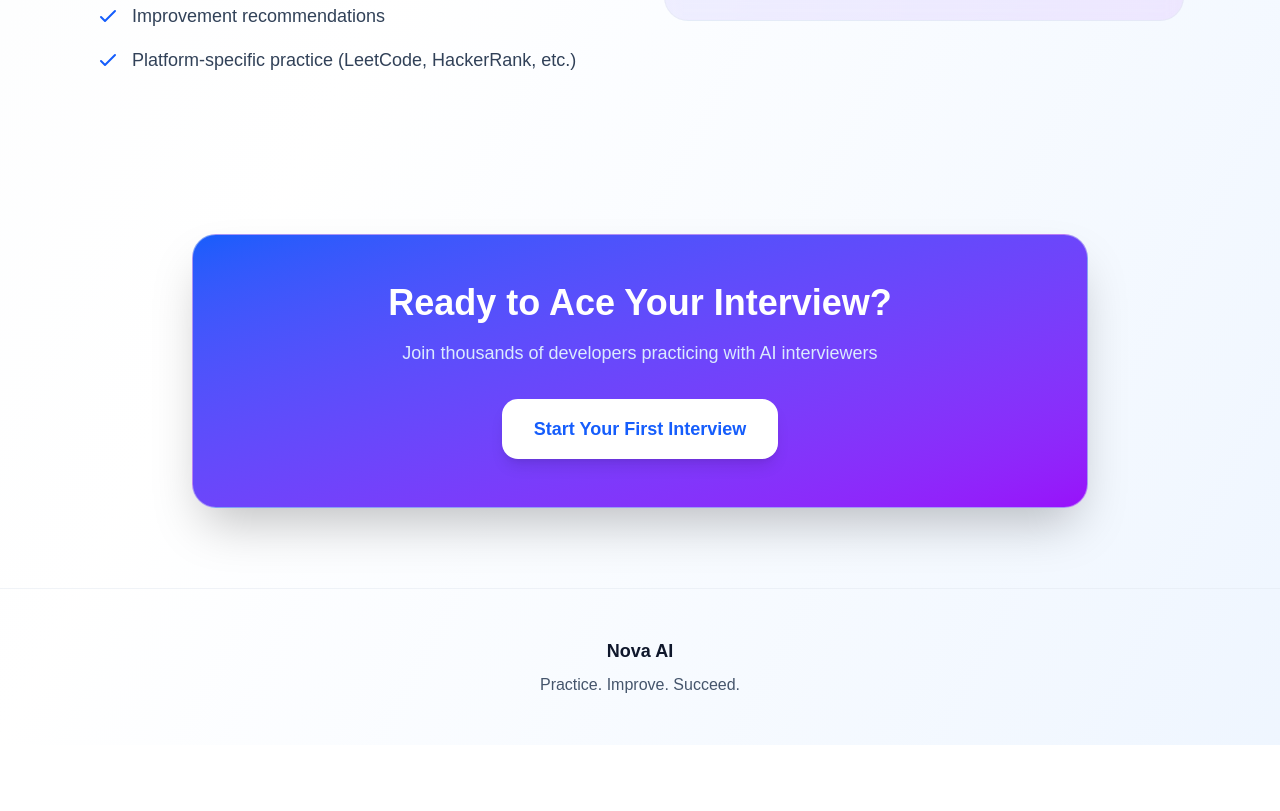
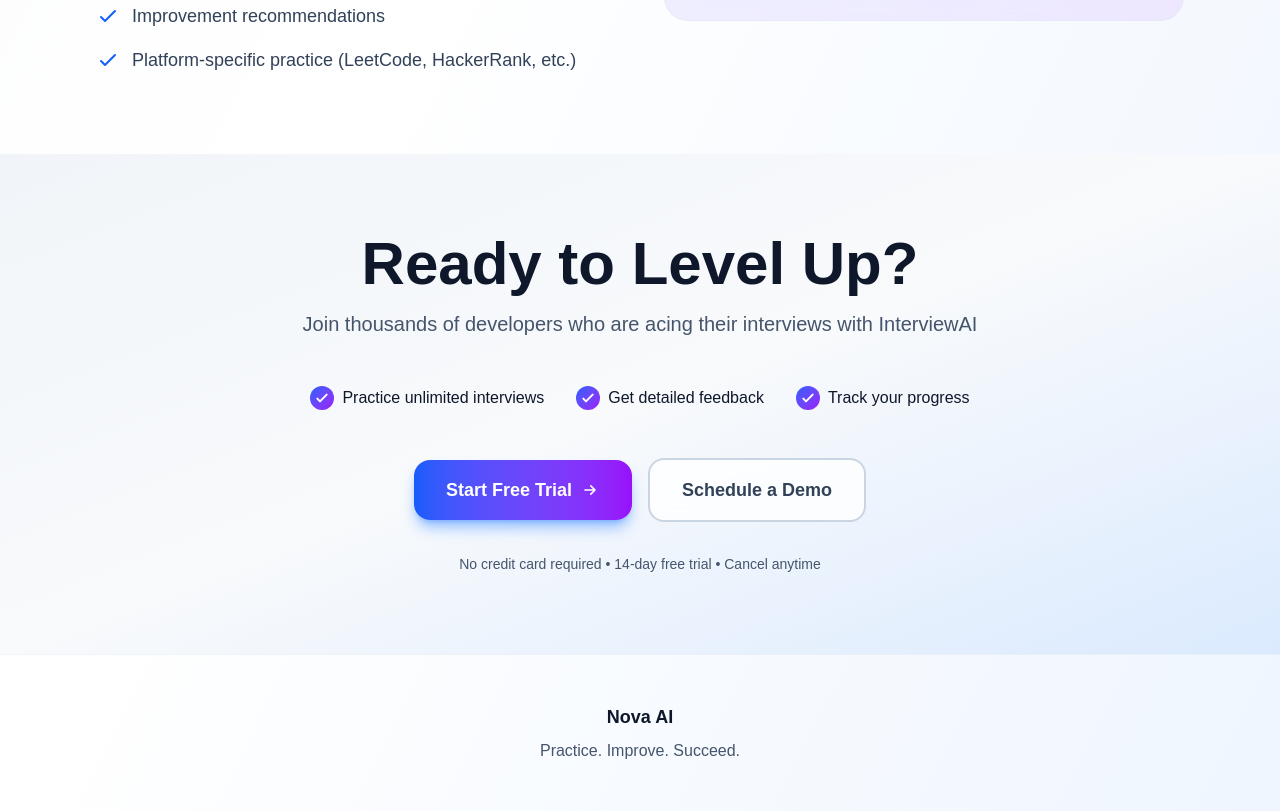
Before and after one commit to Pritika-Shukla/NovaAI, a Next.js app: page / in a window 1280 px wide. Shown: the part 1707-2518 px from the top of the page. Before the commit the page ends 2452 px from the top, so only its background shows below. Built offline with nearby package versions, Linux system fonts and the light colour scheme.

Commit message:
fix : final card

```diff
--- a/app/page.tsx
+++ b/app/page.tsx
@@ -155,19 +155,53 @@ export default function Home() {
       </section>
 
       {/* Final CTA */}
-      <section className="px-6 py-20 sm:px-12 lg:px-24">
-        <div className="mx-auto max-w-4xl">
-          <div className="rounded-3xl border border-slate-200/50 bg-gradient-to-br from-blue-600 to-purple-600 p-12 text-center shadow-2xl dark:border-slate-800/50">
-            <h2 className="mb-4 text-3xl font-bold text-white sm:text-4xl">
-              Ready to Ace Your Interview?
-            </h2>
-            <p className="mb-8 text-lg text-blue-100">
-              Join thousands of developers practicing with AI interviewers
-            </p>
-            <button className="rounded-2xl bg-white px-8 py-4 text-lg font-semibold text-blue-600 shadow-lg transition-all duration-300 hover:scale-105 hover:shadow-xl">
-              Start Your First Interview
+      <section className="bg-gradient-to-br from-slate-100 via-slate-50 to-blue-100 px-6 py-20 sm:px-12 lg:px-24 dark:from-black dark:via-slate-950 dark:to-slate-900">
+        <div className="mx-auto max-w-4xl text-center">
+          <h2 className="mb-4 text-4xl font-bold text-slate-900 dark:text-white sm:text-5xl lg:text-6xl">
+            Ready to Level Up?
+          </h2>
+          <p className="mb-12 text-lg text-slate-600 dark:text-slate-300 sm:text-xl">
+            Join thousands of developers who are acing their interviews with InterviewAI
+          </p>
+
+          {/* Feature List */}
+          <div className="mb-12 flex flex-col items-center justify-center gap-4 sm:flex-row sm:gap-8">
+            {[
+              "Practice unlimited interviews",
+              "Get detailed feedback",
+              "Track your progress",
+            ].map((feature, index) => (
+              <div key={index} className="flex items-center gap-2">
+                <div className="flex h-6 w-6 items-center justify-center rounded-full bg-gradient-to-br from-blue-600 to-purple-600">
+                  <svg className="h-4 w-4 text-white" fill="none" stroke="currentColor" viewBox="0 0 24 24">
+                    <path strokeLinecap="round" strokeLinejoin="round" strokeWidth={3} d="M5 13l4 4L19 7" />
+                  </svg>
+                </div>
+                <span className="text-slate-900 dark:text-white">{feature}</span>
+              </div>
+            ))}
+          </div>
+
+          {/* CTA Buttons */}
+          <div className="mb-8 flex flex-col items-center justify-center gap-4 sm:flex-row">
+            <button className="group relative flex w-full items-center justify-center gap-2 overflow-hidden rounded-2xl bg-gradient-to-r from-blue-600 to-purple-600 px-8 py-4 text-lg font-semibold text-white shadow-lg shadow-blue-500/50 transition-all duration-300 hover:scale-105 hover:shadow-xl hover:shadow-blue-500/60 sm:w-auto">
+              <span className="relative z-10 flex items-center justify-center gap-2">
+                Start Free Trial
+                <svg className="h-5 w-5 transition-transform group-hover:translate-x-1" fill="none" stroke="currentColor" viewBox="0 0 24 24">
+                  <path strokeLinecap="round" strokeLinejoin="round" strokeWidth={2} d="M13 7l5 5m0 0l-5 5m5-5H6" />
+                </svg>
+              </span>
+              <div className="absolute inset-0 bg-gradient-to-r from-purple-600 to-blue-600 opacity-0 transition-opacity group-hover:opacity-100" />
+            </button>
+            <button className="w-full rounded-2xl border-2 border-slate-300 bg-white/80 px-8 py-4 text-lg font-semibold text-slate-700 backdrop-blur-sm transition-all duration-300 hover:border-slate-400 hover:bg-white dark:border-slate-700 dark:bg-slate-900/50 dark:text-white dark:hover:border-slate-600 dark:hover:bg-slate-800 sm:w-auto">
+              Schedule a Demo
             </button>
           </div>
+
+          {/* Disclaimer */}
+          <p className="text-sm text-slate-600 dark:text-slate-400">
+            No credit card required • 14-day free trial • Cancel anytime
+          </p>
         </div>
       </section>
 
```
